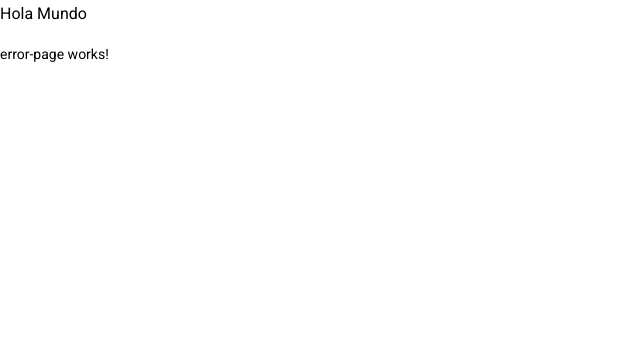
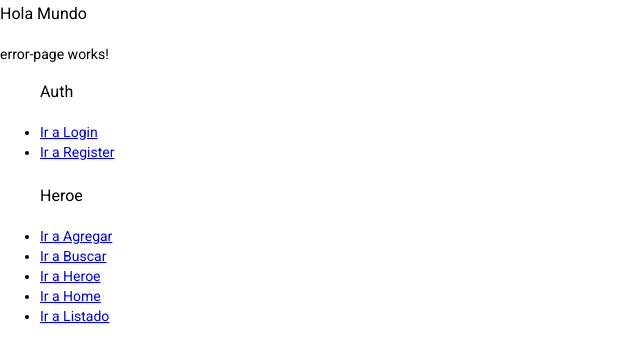
Before and after one commit to jodu07/HerosApp, an Angular app: page /404 in a window 1280 px wide. Shown: the top 362 px of the page, without its empty margins (0-640 px from the left). Built offline with nearby package versions, Linux system fonts and the light colour scheme.

Commit message:
HeroesRoutingModule lazyLoad

```diff
--- a/src/app/app-routing.module.ts
+++ b/src/app/app-routing.module.ts
@@ -6,6 +6,7 @@ import { AuthRoutingModule } from './auth/auth-routing.module';
 
 const routes: Routes = [
   {path: 'auth', loadChildren: () => import('./auth/auth.module').then( m => m.AuthModule)},
+  {path: 'heroes', loadChildren: () => import('./heroes/heroes.module').then( m => m.HeroesModule)},
   { path: '404', component: ErrorPageComponent },
   { path: '**', redirectTo: '404'},
 ];
--- a/src/app/app.component.html
+++ b/src/app/app.component.html
@@ -1,4 +1,3 @@
 <h3>Hola Mundo</h3>
 
-
 <router-outlet></router-outlet>
--- a/src/app/app.module.ts
+++ b/src/app/app.module.ts
@@ -6,6 +6,7 @@ import { BrowserAnimationsModule } from '@angular/platform-browser/animations';
 
 import { AppComponent } from './app.component';
 import { ErrorPageComponent } from './shared/error-page/error-page.component';
+import { HeroesModule } from './heroes/heroes.module';
 
 
 @NgModule({
@@ -16,8 +17,7 @@ import { ErrorPageComponent } from './shared/error-page/error-page.component';
   imports: [
     BrowserModule,
     BrowserAnimationsModule,
-    AppRoutingModule,
-    AuthModule
+    AppRoutingModule
   ],
   providers: [],
   bootstrap: [AppComponent]
--- a/src/app/heroes/heroes.module.ts
+++ b/src/app/heroes/heroes.module.ts
@@ -6,6 +6,7 @@ import { BuscarComponent } from './pages/buscar/buscar.component';
 import { HomeComponent } from './pages/home/home.component';
 import { ListadoComponent } from './pages/listado/listado.component';
 import { MaterialModule } from '../material/material.module';
+import { HeroesRoutingModule } from './heroes-routing.module';
 
 
 
@@ -19,7 +20,8 @@ import { MaterialModule } from '../material/material.module';
   ],
   imports: [
     CommonModule,
-    MaterialModule
+    MaterialModule,
+    HeroesRoutingModule
   ]
 })
 export class HeroesModule { }
--- a/src/app/shared/error-page/error-page.component.html
+++ b/src/app/shared/error-page/error-page.component.html
@@ -1 +1,44 @@
 <p>error-page works!</p>
+
+<ul>
+    <h3>Auth</h3>
+    <li>
+        <a routerLink="/auth/login">
+            Ir a Login
+        </a>
+    </li>
+    <li>
+        <a routerLink="/auth/register">
+            Ir a Register
+        </a>
+    </li>
+
+    <br>
+
+    <h3>Heroe</h3>
+    <li>
+        <a routerLink="/heroes/agregar">
+            Ir a Agregar
+        </a>
+    </li>
+    <li>
+        <a routerLink="/heroes/buscar">
+            Ir a Buscar
+        </a>
+    </li>
+    <li>
+        <a routerLink="/heroes/heroe">
+            Ir a Heroe
+        </a>
+    </li>
+    <li>
+        <a routerLink="/heroes/home">
+            Ir a Home
+        </a>
+    </li>
+    <li>
+        <a routerLink="/heroes/listado">
+            Ir a Listado
+        </a>
+    </li>
+</ul>
```
Also changed, not shown: src/app/heroes/heroes-routing.module.ts (added, +44 -0 lines).
